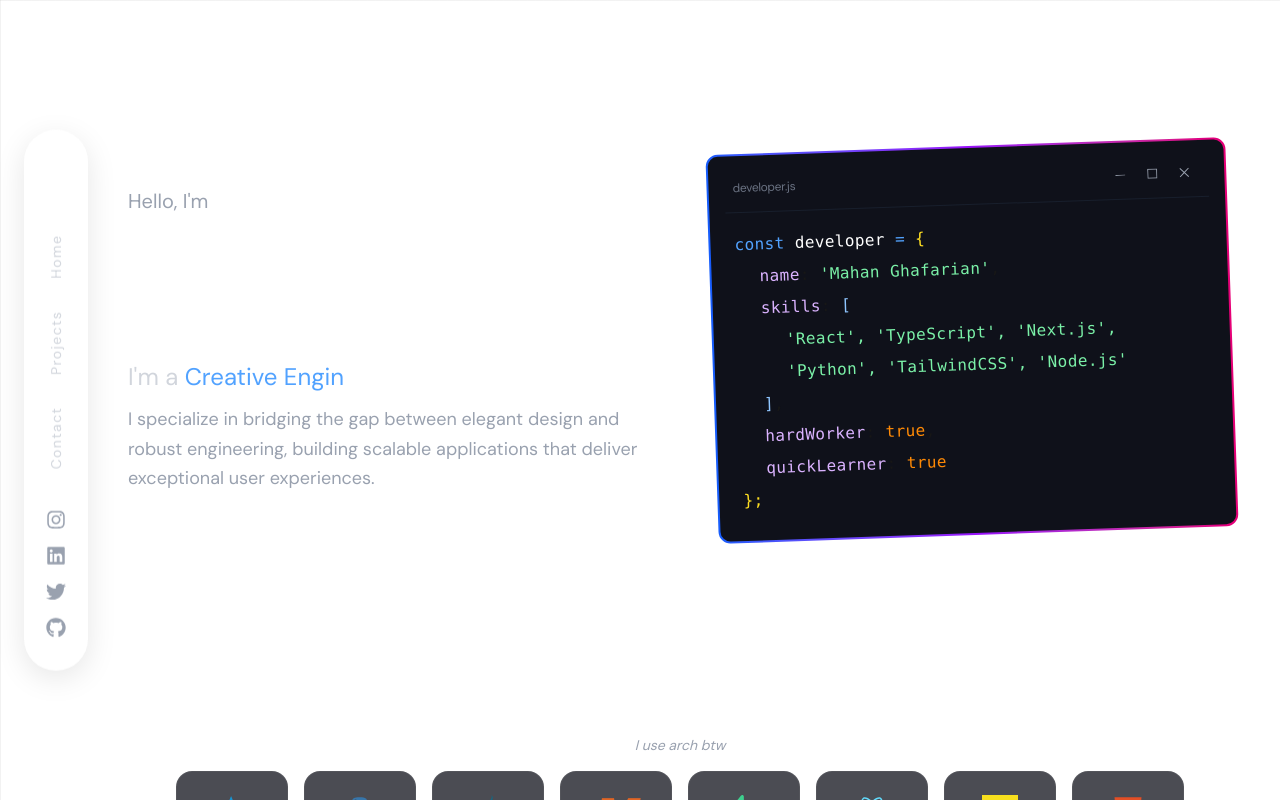
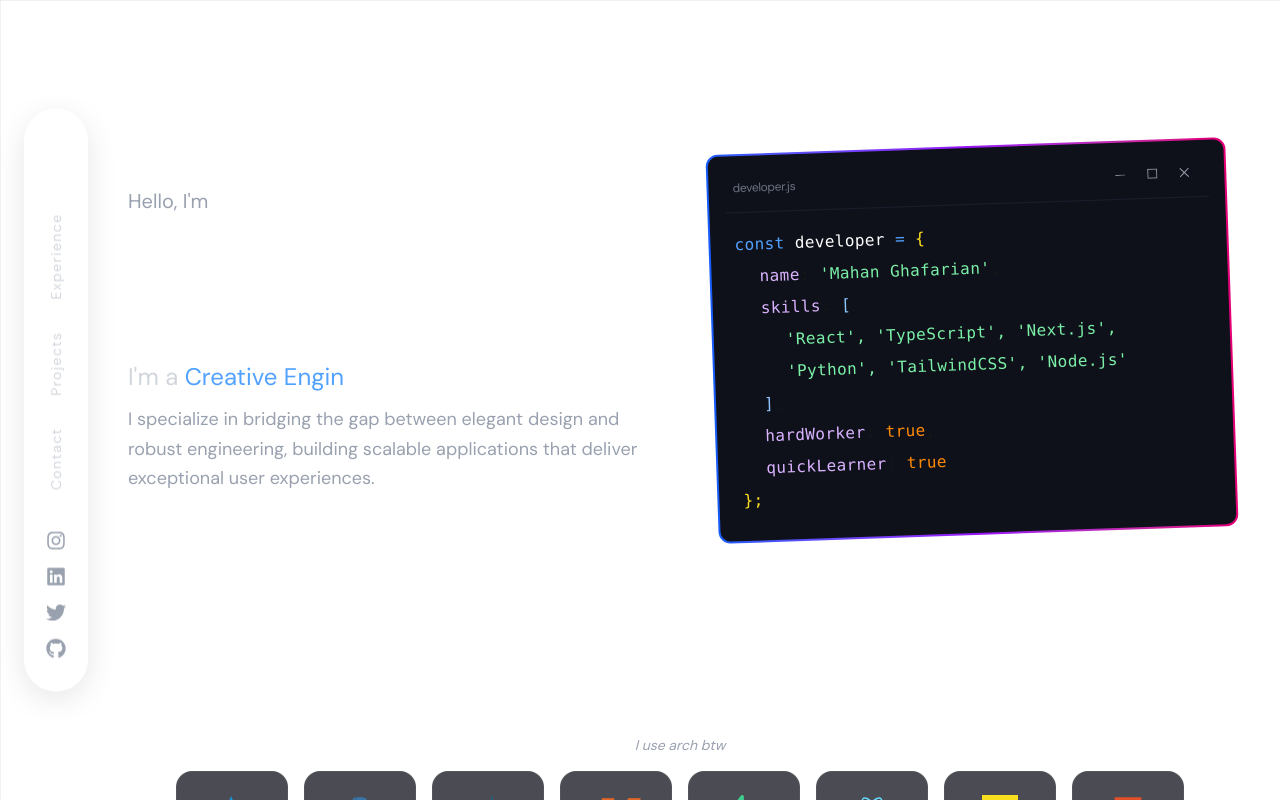
Before and after one commit to qwzynx/Portfolio, a Next.js app: page / in a window 1280 px wide. Shown: the top 800 px of the page. Built offline with nearby package versions, Linux system fonts and the light colour scheme; a web font is replaced by a local one.

Commit message:
buttons enabling scrolling to the sections

```diff
--- a/app/components/experience.tsx
+++ b/app/components/experience.tsx
@@ -86,7 +86,7 @@ function Card({ exp }: { exp: typeof experiences[0] }) {
 
 export default function Experience() {
   return (
-    <section className="w-full py-20 px-4 md:px-12 flex flex-col items-center z-10 relative">
+    <section id="experience" className="w-full py-20 px-4 md:px-12 flex flex-col items-center z-10 relative">
       <div className="flex flex-col items-center mb-12">
         <h2 className="text-4xl md:text-5xl font-bold text-white tracking-tight text-center">
           Experience
--- a/app/components/hero.tsx
+++ b/app/components/hero.tsx
@@ -38,7 +38,7 @@ function Typewriter({ words }: { words: string[] }) {
 
 export default function Hero() {
   return (
-    <section className="w-full min-h-[calc(100vh-200px)] flex flex-col lg:flex-row items-center justify-center gap-8 lg:gap-16 pt-20 px-4 md:px-12">
+    <section id="home" className="w-full min-h-[calc(100vh-200px)] flex flex-col lg:flex-row items-center justify-center gap-8 lg:gap-16 pt-20 px-4 md:px-12">
       {/* Left side: Text & Description */}
       <div className="flex-1 flex flex-col items-start z-10 max-w-2xl">
         <p className="text-xl text-gray-400 mb-1">Hello, I&apos;m</p>
--- a/app/components/navbar.tsx
+++ b/app/components/navbar.tsx
@@ -14,21 +14,21 @@ export default function Navbar() {
       {/* Primary Links */}
       <div className="flex flex-col gap-8 items-center text-gray-300">
         <Link
-          href="/"
+          href="#experience"
           className="hover:text-white transition-colors duration-300 tracking-widest text-sm font-medium"
           style={{ writingMode: 'vertical-rl', transform: 'rotate(180deg)' }}
         >
-          Home
+          Experience
         </Link>
         <Link
-          href="/projects"
+          href="#projects"
           className="hover:text-white transition-colors duration-300 tracking-widest text-sm font-medium"
           style={{ writingMode: 'vertical-rl', transform: 'rotate(180deg)' }}
         >
           Projects
         </Link>
         <Link
-          href="/contact"
+          href="#contact"
           className="hover:text-white transition-colors duration-300 tracking-widest text-sm font-medium"
           style={{ writingMode: 'vertical-rl', transform: 'rotate(180deg)' }}
         >
--- a/app/components/projects.tsx
+++ b/app/components/projects.tsx
@@ -106,7 +106,7 @@ function ProjectCard({ project }: { project: (typeof projects)[0] }) {
 
 export default function Projects() {
   return (
-    <section className="w-full py-20 px-4 md:px-12 flex flex-col items-center z-10 relative">
+    <section id="projects" className="w-full py-20 px-4 md:px-12 flex flex-col items-center z-10 relative">
       <div className="flex flex-col items-center mb-6">
         <h2 className="text-4xl md:text-5xl font-bold text-white tracking-tight text-center">
           Projects
--- a/app/components/skills.tsx
+++ b/app/components/skills.tsx
@@ -21,7 +21,7 @@ const skills = [
 
 export default function Skills() {
   return (
-    <section className="w-full py-20 px-4 md:px-12 flex flex-col items-center justify-center z-10 relative">
+    <section id="skills" className="w-full py-20 px-4 md:px-12 flex flex-col items-center justify-center z-10 relative">
       <div className="flex flex-col items-center mb-4">
         <h2 className="text-4xl md:text-5xl font-bold text-white tracking-tight text-center">
           Skills
--- a/app/globals.css
+++ b/app/globals.css
@@ -20,7 +20,10 @@
   }
 }
 
-html {font-size: 100%;} /* 16px */
+html {
+  font-size: 100%; /* 16px */
+  scroll-behavior: smooth;
+}
 
 body {
   background-color: var(--background);
```
